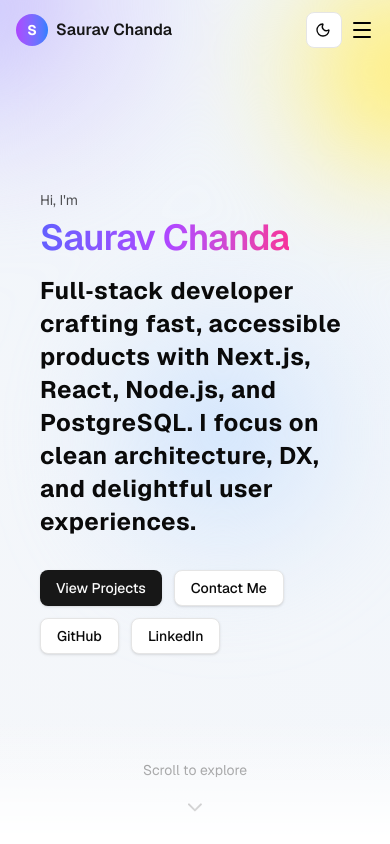
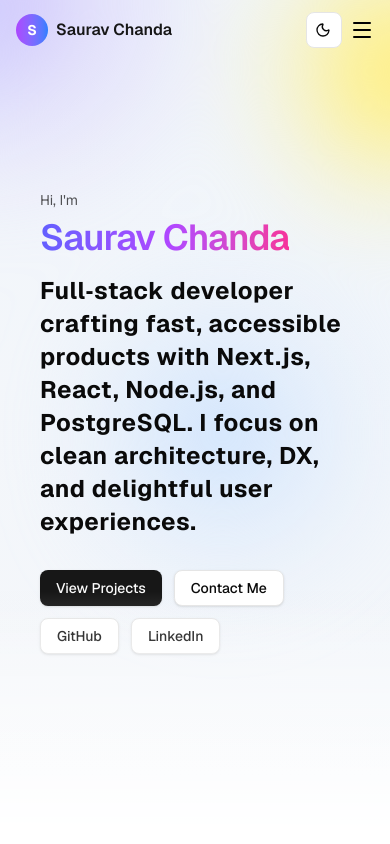
Before and after one commit to SauravChanda/Portfolio-website, a Next.js app: page / in a window 390 px wide. Shown: the top 844 px of the page. Built offline with nearby package versions, Linux system fonts and the light colour scheme.

Commit message:
fix(ui): adjust scroll indicator position and visibility
Move scroll indicator further up and hide it on mobile devices to improve visibility and avoid overlap with content

```diff
--- a/src/components/sections/hero-section-wrapper.tsx
+++ b/src/components/sections/hero-section-wrapper.tsx
@@ -12,8 +12,10 @@ export function HeroSectionWrapper() {
           <BackgroundGradientAnimation />
         </div>
         {/* Gradient fade overlay at the bottom */}
-        <div className="absolute bottom-0 left-0 right-0 h-32 bg-gradient-to-t from-background to-transparent z-10 pointer-events-none" />
-        <ScrollIndicator targetId="skills" />
+        <div className="absolute bottom-0 left-0 right-0 h-[30%] bg-gradient-to-t from-background to-transparent z-10 pointer-events-none" />
+        <div className="hidden md:block">
+          <ScrollIndicator targetId="skills" />
+        </div>
       </div>
     </section>
   );
--- a/src/components/ui/scroll-indicator.tsx
+++ b/src/components/ui/scroll-indicator.tsx
@@ -10,7 +10,7 @@ interface ScrollIndicatorProps {
 export function ScrollIndicator({ targetId }: ScrollIndicatorProps) {
   return (
     <motion.div
-      className="absolute bottom-8 left-1/2 transform -translate-x-1/2"
+      className="absolute bottom-32 left-1/2 transform -translate-x-1/2"
       initial={{ opacity: 0, y: 20 }}
       animate={{ opacity: 1, y: 0 }}
       transition={{ duration: 0.5, delay: 1.2 }}
```
